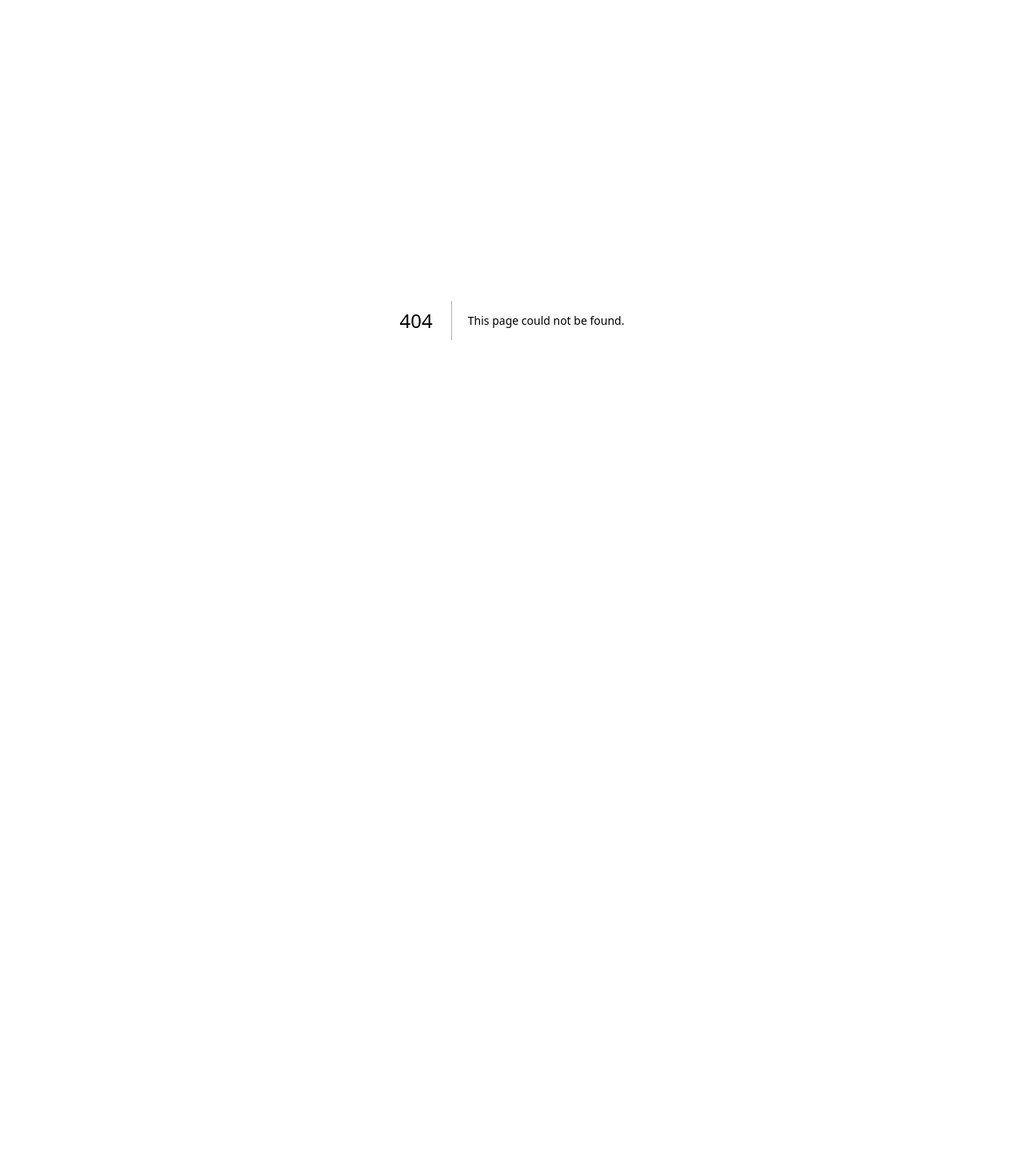
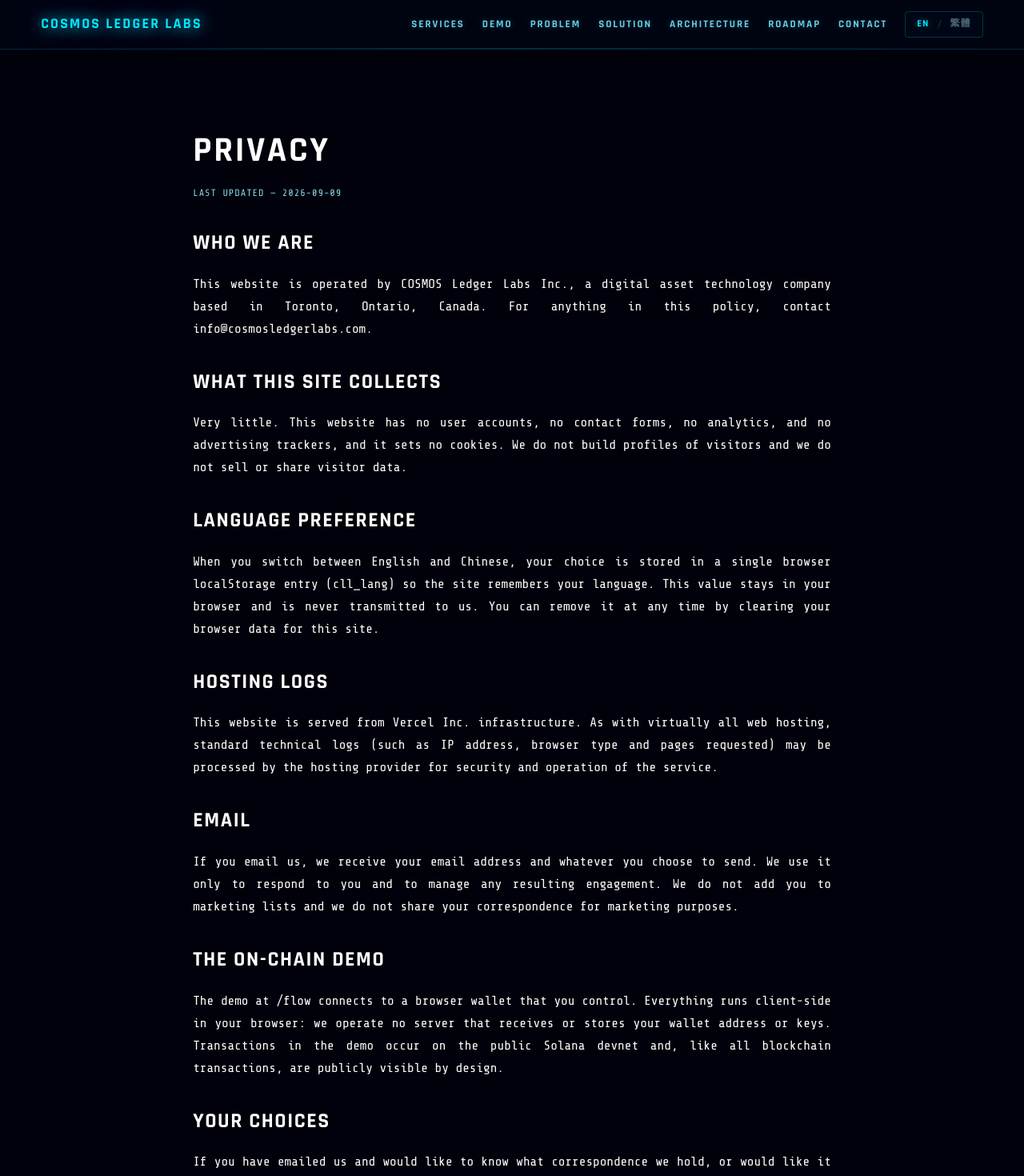
Before and after one commit to cosmosledgerlabs/cosmosledgerlabs-website, a Next.js app: page /privacy in a window 1280 px wide. Before the commit this address had no page. Shown: the top 1470 px of the page at 80% size. Before the commit the page ends 800 px from the top, so only its background shows below. Built offline with nearby package versions, Linux system fonts and the light colour scheme.

Commit message:
Add privacy policy page for COSMOS Ledger Labs
This file contains the privacy policy for COSMOS Ledger Labs, detailing data collection practices, user choices, and hosting information.

```diff
--- /dev/null
+++ b/pages/privacy.js
@@ -0,0 +1,132 @@
+import Head from 'next/head'
+import Nav from '../components/Nav'
+import Footer from '../components/Footer'
+import { useLang, t } from '../lib/i18n'
+import styles from '../styles/Legal.module.css'
+
+const UPDATED = '2026-09-09'
+
+const SECTIONS = [
+  {
+    h: { en: 'WHO WE ARE', zh: '我們是誰' },
+    body: [
+      {
+        en: 'This website is operated by COSMOS Ledger Labs Inc., a digital asset technology company based in Toronto, Ontario, Canada. For anything in this policy, contact info@cosmosledgerlabs.com.',
+        zh: '本網站由 COSMOS Ledger Labs Inc. 營運，是一家位於加拿大安大略省多倫多的數位資產技術公司。與本政策相關的任何事項，請聯絡 info@cosmosledgerlabs.com。',
+      },
+    ],
+  },
+  {
+    h: { en: 'WHAT THIS SITE COLLECTS', zh: '本網站收集什麼' },
+    body: [
+      {
+        en: 'Very little. This website has no user accounts, no contact forms, no analytics, and no advertising trackers, and it sets no cookies. We do not build profiles of visitors and we do not sell or share visitor data.',
+        zh: '幾乎不收集。本網站沒有使用者帳號、沒有聯絡表單、沒有分析工具、沒有廣告追蹤器，也不設置任何 Cookie。我們不會建立訪客檔案，亦不會出售或分享訪客資料。',
+      },
+    ],
+  },
+  {
+    h: { en: 'LANGUAGE PREFERENCE', zh: '語言偏好設定' },
+    body: [
+      {
+        en: 'When you switch between English and Chinese, your choice is stored in a single browser localStorage entry (cll_lang) so the site remembers your language. This value stays in your browser and is never transmitted to us. You can remove it at any time by clearing your browser data for this site.',
+        zh: '當您在英文與中文之間切換時，您的選擇會儲存在瀏覽器的一筆 localStorage 記錄（cll_lang）中，以便網站記住您的語言。此數值僅保留在您的瀏覽器內，絕不會傳送給我們。您隨時可透過清除本網站的瀏覽器資料將其移除。',
+      },
+    ],
+  },
+  {
+    h: { en: 'HOSTING LOGS', zh: '主機日誌' },
+    body: [
+      {
+        en: 'This website is served from Vercel Inc. infrastructure. As with virtually all web hosting, standard technical logs (such as IP address, browser type and pages requested) may be processed by the hosting provider for security and operation of the service.',
+        zh: '本網站由 Vercel Inc. 的基礎設施提供服務。與幾乎所有網站託管相同，主機服務商可能為安全與營運目的處理標準技術日誌（例如 IP 位址、瀏覽器類型與所請求的頁面）。',
+      },
+    ],
+  },
+  {
+    h: { en: 'EMAIL', zh: '電子郵件' },
+    body: [
+      {
+        en: 'If you email us, we receive your email address and whatever you choose to send. We use it only to respond to you and to manage any resulting engagement. We do not add you to marketing lists and we do not share your correspondence for marketing purposes.',
+        zh: '若您傳送電子郵件給我們，我們會收到您的電子郵件地址及您選擇傳送的內容。我們僅將其用於回覆您以及處理後續的委託事宜。我們不會將您加入行銷名單，亦不會為行銷目的分享您的通信內容。',
+      },
+    ],
+  },
+  {
+    h: { en: 'THE ON-CHAIN DEMO', zh: '鏈上演示' },
+    body: [
+      {
+        en: 'The demo at /flow connects to a browser wallet that you control. Everything runs client-side in your browser: we operate no server that receives or stores your wallet address or keys. Transactions in the demo occur on the public Solana devnet and, like all blockchain transactions, are publicly visible by design.',
+        zh: '/flow 頁面的演示會連接您自行控管的瀏覽器錢包。所有操作均在您的瀏覽器內以客戶端方式執行：我們不營運任何接收或儲存您錢包地址或金鑰的伺服器。演示中的交易在公開的 Solana devnet 測試網上進行，與所有區塊鏈交易相同，其設計即為公開可見。',
+      },
+    ],
+  },
+  {
+    h: { en: 'YOUR CHOICES', zh: '您的選擇' },
+    body: [
+      {
+        en: 'If you have emailed us and would like to know what correspondence we hold, or would like it deleted where we have no legal or contractual reason to keep it, contact info@cosmosledgerlabs.com.',
+        zh: '若您曾與我們通信，並希望了解我們保存了哪些通信內容，或在我們無法律或合約上保存理由的情況下希望刪除該內容，請聯絡 info@cosmosledgerlabs.com。',
+      },
+    ],
+  },
+  {
+    h: { en: 'CHANGES', zh: '政策變更' },
+    body: [
+      {
+        en: 'If we change how this website handles data, we will update this page and the date shown above.',
+        zh: '若本網站處理資料的方式有所變更，我們將更新本頁面及上方所示日期。',
+      },
+    ],
+  },
+]
+
+export default function Privacy() {
+  const { lang, isZh } = useLang()
+  const L = (obj) => (obj && (obj[lang] || obj.en)) || ''
+
+  return (
+    <>
+      <Head>
+        <title>{isZh ? '隱私政策 — COSMOS Ledger Labs' : 'Privacy — COSMOS Ledger Labs'}</title>
+        <meta name="description" content="Privacy policy for the COSMOS Ledger Labs Inc. website: no accounts, no analytics, no cookies. What little is processed, and by whom." />
+        <meta name="viewport" content="width=device-width, initial-scale=1, viewport-fit=cover" />
+        <meta name="robots" content="index, follow" />
+        <meta name="theme-color" content="#000005" />
+        <link rel="canonical" href="https://cosmosledgerlabs.com/privacy" />
+        <link rel="icon" href="/favicon.ico" sizes="any" />
+        <link rel="icon" href="/favicon.svg" type="image/svg+xml" />
+        <link rel="apple-touch-icon" href="/apple-touch-icon.png" />
+        <meta property="og:title" content="Privacy — COSMOS Ledger Labs" />
+        <meta property="og:description" content="Privacy policy for the COSMOS Ledger Labs Inc. website." />
+        <meta property="og:type" content="website" />
+        <meta property="og:url" content="https://cosmosledgerlabs.com/privacy" />
+        <meta property="og:site_name" content="COSMOS Ledger Labs" />
+      </Head>
+
+      <Nav />
+
+      <main className={styles.page}>
+        <div className={styles.main}>
+
+          <h1 className={styles.title}>{isZh ? '隱私政策' : 'PRIVACY'}</h1>
+          <div className={styles.updated}>{t('legal', 'updated', lang)} {UPDATED}</div>
+
+          {isZh && <p className={styles.prevail}>{t('legal', 'prevail', lang)}</p>}
+
+          {SECTIONS.map((s) => (
+            <section key={s.h.en} className={styles.section}>
+              <h2 className={styles.h2}>{L(s.h)}</h2>
+              {s.body.map((p) => (
+                <p key={p.en} className={styles.body}>{L(p)}</p>
+              ))}
+            </section>
+          ))}
+
+        </div>
+      </main>
+
+      <Footer />
+    </>
+  )
+}
```
